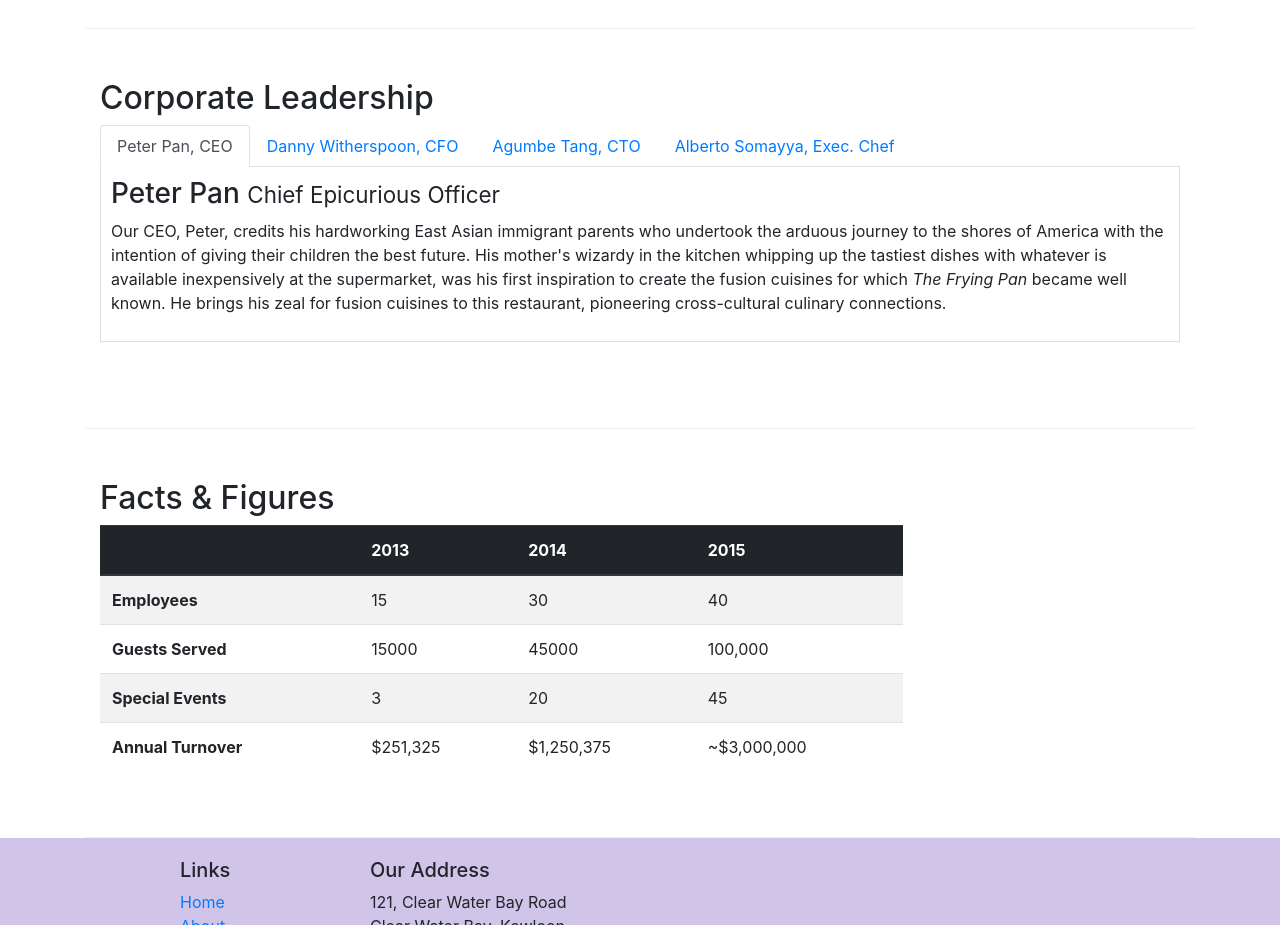
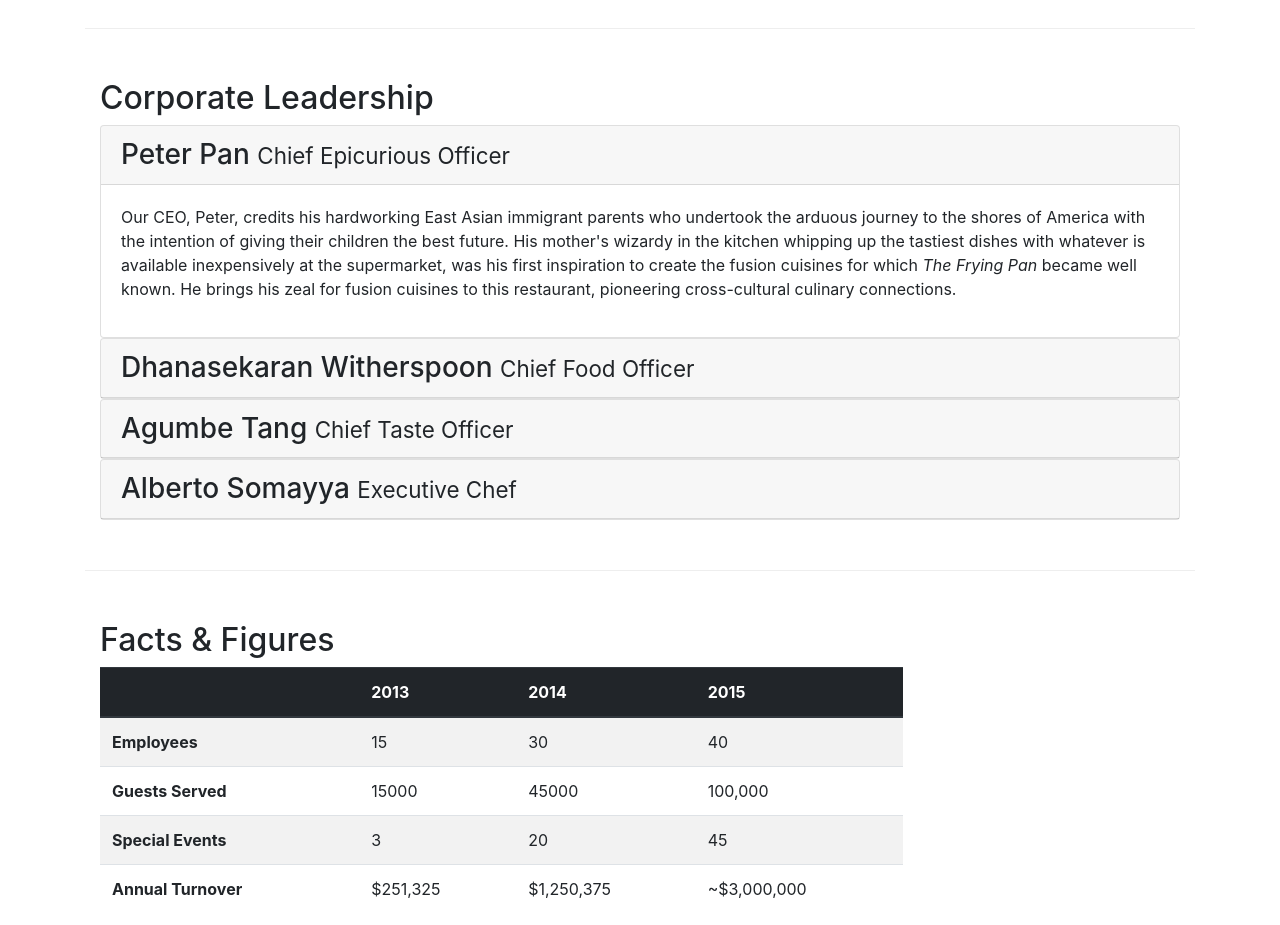
Before and after one commit to Glen-Clarence/Restaurant-Con-Fusion, a website: page aboutus.html in a window 1280 px wide. Shown: the part 960-1885 px from the top of the page. Drawn offline with nearby package versions, Linux system fonts and the light colour scheme.

Commit message:
accordion

```diff
--- a/aboutus.html
+++ b/aboutus.html
@@ -98,42 +98,62 @@
             <div class="col-md-12">
                 <h2>Corporate Leadership</h2>
 
-                <ul class="nav nav-tabs">
-                    <li class="nav-item">
-                      <a class="nav-link active" href="#peter"
-                        role="tab" data-toggle="tab">Peter Pan, CEO</a>
-                    </li>
-                    <li class="nav-item">
-                      <a class="nav-link" href="#danny" role="tab"
-                        data-toggle="tab">Danny Witherspoon, CFO</a>
-                    </li>
-                    <li class="nav-item">
-                      <a class="nav-link" href="#agumbe"role="tab"
-                        data-toggle="tab">Agumbe Tang, CTO</a>
-                    </li>
-                    <li class="nav-item">
-                      <a class="nav-link" href="#alberto" role="tab"
-                        data-toggle="tab">Alberto Somayya, Exec. Chef</a>
-                    </li>
-                </ul>
-                <div class="tab-content">
-                    <div class="tab-pane fade show active" role="tabpanel" id="peter">
-                        <h3>Peter Pan <small>Chief Epicurious Officer</small></h3>
-                        <p  class="d-none d-sm-block">Our CEO, Peter, credits his hardworking East Asian immigrant parents who undertook the arduous journey to the shores of America with the intention of giving their children the best future. His mother's wizardy in the kitchen whipping up the tastiest dishes with whatever is available inexpensively at the supermarket, was his first inspiration to create the fusion cuisines for which <em>The Frying Pan</em> became well known. He brings his zeal for fusion cuisines to this restaurant, pioneering cross-cultural culinary connections.</p>
-                    </div>
-                    <div class="tab-pane fade " role="tabpanel" id="danny">
-                        <h3>Dhanasekaran Witherspoon <small>Chief Food Officer</small></h3>
-                        <p  class="d-none d-sm-block">Our CFO, Danny, as he is affectionately referred to by his colleagues, comes from a long established family tradition in farming and produce. His experiences growing up on a farm in the Australian outback gave him great appreciation for varieties of food sources. As he puts it in his own words, <em>Everything that runs, wins, and everything that stays, pays!</em></p>
+
+                <div id="accordion">
+                    <div class="card">
+                        <div class="card-header"role="tab" id="peter-head">
+                            <h3 class="mb-0">
+                                <a data-toggle="collapse" data-target="#peter"> Peter Pan <small>Chief Epicurious Officer</small>
+                                </a>
+                            </h3>
+                        </div>
+                        <div class="collapse show" data-parent="#accordion" role="tabpanel" id="peter">
+                            <div class="card-body">
+                                <p  class="d-none d-sm-block">Our CEO, Peter, credits his hardworking East Asian immigrant parents who undertook the arduous journey to the shores of America with the intention of giving their children the best future. His mother's wizardy in the kitchen whipping up the tastiest dishes with whatever is available inexpensively at the supermarket, was his first inspiration to create the fusion cuisines for which <em>The Frying Pan</em> became well known. He brings his zeal for fusion cuisines to this restaurant, pioneering cross-cultural culinary connections.</p>
+                            </div>
+                        </div>
                     </div>
 
-                    <div class="tab-pane fade " role="tabpanel" id="agumbe">
-                        <h3>Agumbe Tang <small>Chief Taste Officer</small></h3>
-                        <p  class="d-none d-sm-block">Blessed with the most discerning gustatory sense, Agumbe, our CTO, personally ensures that every dish that we serve meets his exacting tastes. Our chefs dread the tongue lashing that ensues if their dish does not meet his exacting standards. He lives by his motto, <em>You click only if you survive my lick.</em></p>
+                    <div class="card">
+                        <div class="card-header"role="tab" id="danny-head">
+                            <h3 class="mb-0">
+                                <a data-toggle="collapse" data-target="#danny"> Dhanasekaran Witherspoon <small>Chief Food Officer</small>
+                                </a>
+                            </h3>
+                        </div>
+                        <div class="collapse" data-parent="#accordion" role="tabpanel" id="danny">
+                            <div class="card-body">
+                                <p  class="d-none d-sm-block">Our CFO, Danny, as he is affectionately referred to by his colleagues, comes from a long established family tradition in farming and produce. His experiences growing up on a farm in the Australian outback gave him great appreciation for varieties of food sources. As he puts it in his own words, <em>Everything that runs, wins, and everything that stays, pays!</em></p>
+                            </div>
+                        </div>
                     </div>
 
-                    <div class="tab-pane fade " role="tabpanel" id="alberto">
-                        <h3>Alberto Somayya <small>Executive Chef</small></h3>
-                        <p  class="d-none d-sm-block">Award winning three-star Michelin chef with wide International experience having worked closely with whos-who in the culinary world, he specializes in creating mouthwatering Indo-Italian fusion experiences. He says, <em>Put together the cuisines from the two craziest cultures, and you get a winning hit! Amma Mia!</em></p>
+                    <div class="card">
+                        <div class="card-header"role="tab" id="agumbe-head">
+                            <h3 class="mb-0">
+                                <a data-toggle="collapse" data-target="#agumbe"> Agumbe Tang <small>Chief Taste Officer</small>
+                                </a>
+                            </h3>
+                        </div>
+                        <div class="collapse" data-parent="#accordion" role="tabpanel" id="agumbe">
+                            <div class="card-body">
+                                <p class="d-none d-sm-block">Blessed with the most discerning gustatory sense, Agumbe, our CTO, personally ensures that every dish that we serve meets his exacting tastes. Our chefs dread the tongue lashing that ensues if their dish does not meet his exacting standards. He lives by his motto, <em>You click only if you survive my lick.</em></p>
+                            </div>
+                        </div>
+                    </div>
+
+                    <div class="card">
+                        <div class="card-header" role="tab" id="alberto-head">
+                            <h3 class="mb-0">
+                                <a data-toggle="collapse" data-target="#alberto">Alberto Somayya <small>Executive Chef</small>
+                                </a>
+                            </h3>
+                        </div>
+                        <div class="collapse" data-parent="#accordion" role="tabpanel" id="alberto">
+                            <div class="card-body">
+                                <p  class="d-none d-sm-block">Award winning three-star Michelin chef with wide International experience having worked closely with whos-who in the culinary world, he specializes in creating mouthwatering Indo-Italian fusion experiences. He says, <em>Put together the cuisines from the two craziest cultures, and you get a winning hit! Amma Mia!</em></p>
+                            </div>
+                        </div>
                     </div>
                 </div>
             </div>
```
